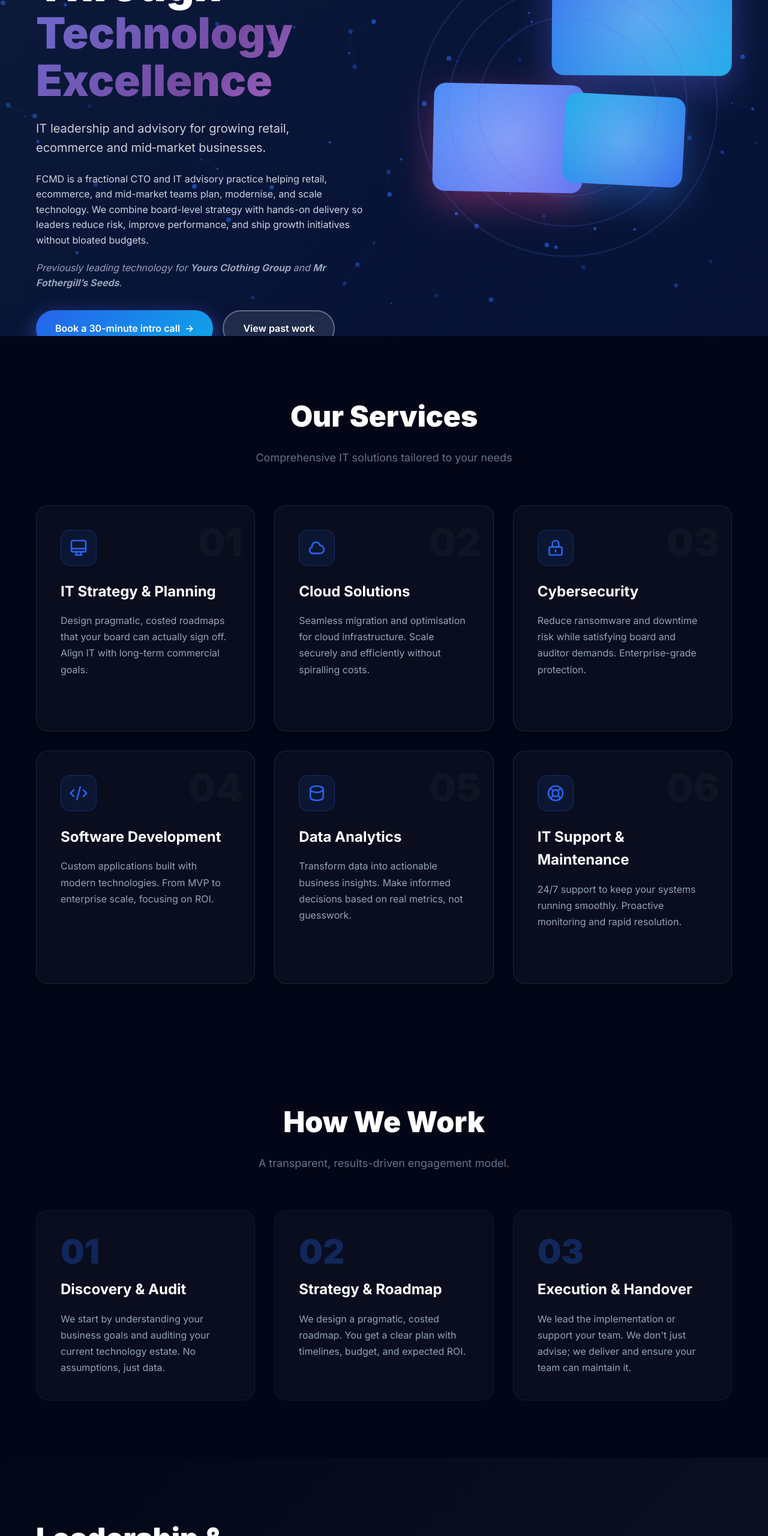
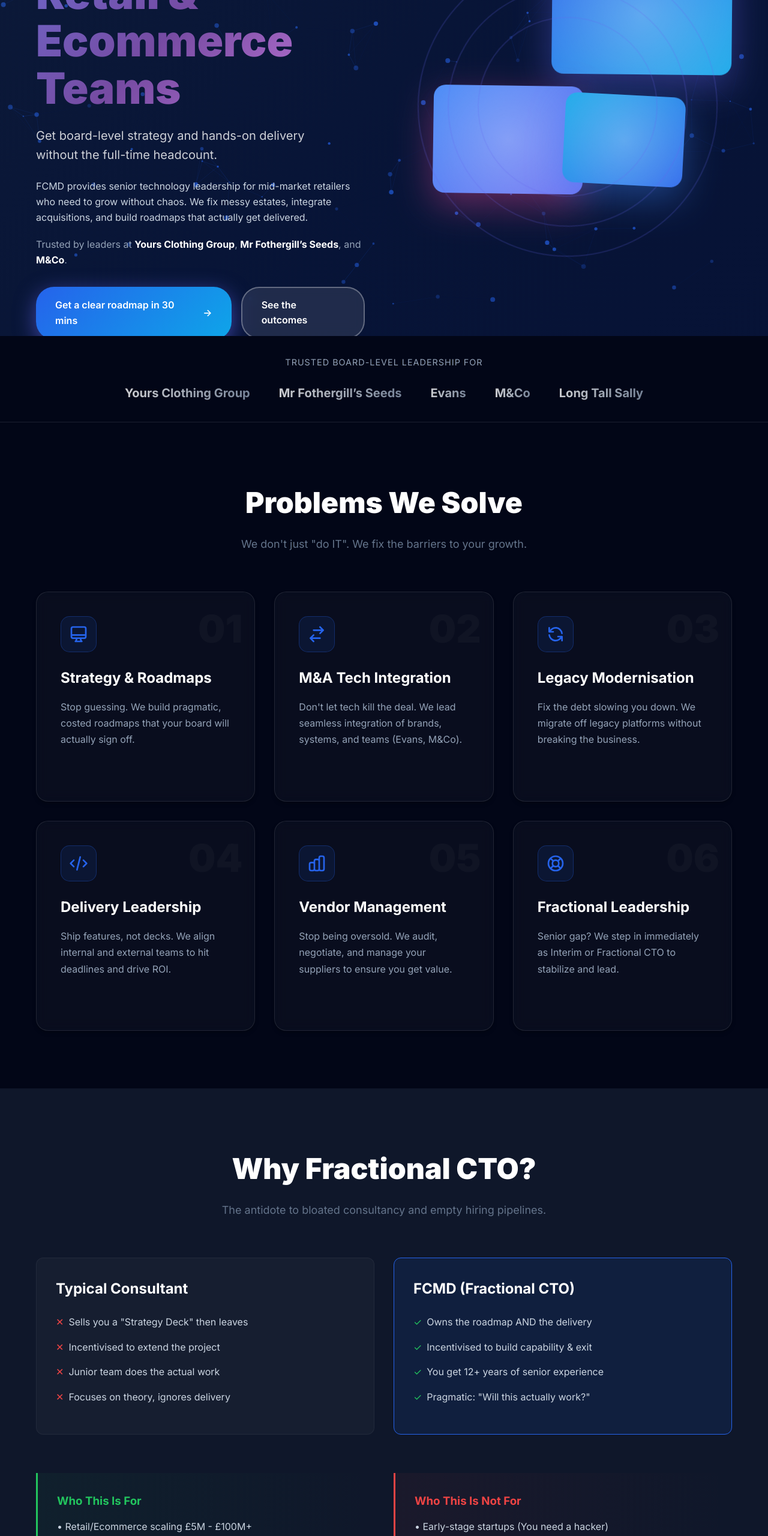
Before and after one commit to BarbaricBrush/FCMD, a plain HTML site: page index.html in a window 1280 px wide. Shown: the part 240-2800 px from the top of the page at 60% size. Drawn offline with Linux system fonts and the light colour scheme; files whose address does not match are found by name.

Commit message:
Enhance index.html content and structure based on feedback: sharpen hero, add track record, rewrite services, add fractional comparison, and update metrics

```diff
--- a/index.html
+++ b/index.html
@@ -156,24 +156,24 @@
         <div class="container">
             <div class="hero-content">
                 <h1 class="hero-title">
-                    Transforming Businesses Through
-                    <span class="gradient-text typing-effect">Technology Excellence</span>
+                    Fractional CTO Leadership for
+                    <span class="gradient-text typing-effect">Retail & Ecommerce Teams</span>
                 </h1>
                 <p class="hero-subtitle">
-                    IT leadership and advisory for growing retail, ecommerce and mid‑market businesses.
+                    Get board-level strategy and hands-on delivery without the full-time headcount.
                 </p>
                 <p class="hero-summary">
-                    FCMD is a fractional CTO and IT advisory practice helping retail, ecommerce, and mid-market teams plan, modernise, and scale technology. We combine board-level strategy with hands-on delivery so leaders reduce risk, improve performance, and ship growth initiatives without bloated budgets.
+                    FCMD provides senior technology leadership for mid-market retailers who need to grow without chaos. We fix messy estates, integrate acquisitions, and build roadmaps that actually get delivered.
                 </p>
-                <p class="hero-credibility" style="color: #94a3b8; margin-bottom: 2rem; font-style: italic;">
-                    Previously leading technology for <strong>Yours Clothing Group</strong> and <strong>Mr Fothergill’s Seeds</strong>.
+                <p class="hero-credibility" style="color: #94a3b8; margin-bottom: 2rem; font-weight: 500;">
+                    Trusted by leaders at <strong style="color: var(--white);">Yours Clothing Group</strong>, <strong style="color: var(--white);">Mr Fothergill’s Seeds</strong>, and <strong style="color: var(--white);">M&Co</strong>.
                 </p>
                 <div class="hero-buttons">
                     <a href="#contact" class="btn btn-primary pulse-effect">
-                        Book a 30-minute intro call
+                        Get a clear roadmap in 30 mins
                         <span class="btn-arrow">→</span>
                     </a>
-                    <a href="experience.html" class="btn btn-secondary">View past work</a>
+                    <a href="experience.html" class="btn btn-secondary">See the outcomes</a>
                 </div>
             </div>
             <div class="hero-visual">
@@ -195,10 +195,23 @@
         </div>
     </section>
 
+    <section class="track-record">
+        <div class="container">
+            <p class="track-record-title">Trusted Board-Level Leadership For</p>
+            <div class="client-list">
+                <span class="client-name">Yours Clothing Group</span>
+                <span class="client-name">Mr Fothergill’s Seeds</span>
+                <span class="client-name">Evans</span>
+                <span class="client-name">M&Co</span>
+                <span class="client-name">Long Tall Sally</span>
+            </div>
+        </div>
+    </section>
+
     <section id="services" class="services">
         <div class="container">
-            <h2 class="section-title">Our Services</h2>
-            <p class="section-subtitle">Comprehensive IT solutions tailored to your needs</p>
+            <h2 class="section-title">Problems We Solve</h2>
+            <p class="section-subtitle">We don't just "do IT". We fix the barriers to your growth.</p>
 
             <div class="services-grid">
                 <div class="service-card">
@@ -208,9 +221,9 @@
                             <path stroke-linecap="round" stroke-linejoin="round" stroke-width="2" d="M9.75 17L9 20l-1 1h8l-1-1-.75-3M3 13h18M5 17h14a2 2 0 002-2V5a2 2 0 00-2-2H5a2 2 0 00-2 2v10a2 2 0 002 2z" />
                         </svg>
                     </div>
-                    <h3>IT Strategy & Planning</h3>
-                    <p>Design pragmatic, costed roadmaps that your board can actually sign off. Align IT with long-term commercial goals.</p>
-                    <a href="#contact" class="service-link">Learn more →</a>
+                    <h3>Strategy & Roadmaps</h3>
+                    <p>Stop guessing. We build pragmatic, costed roadmaps that your board will actually sign off.</p>
+                    <a href="#contact" class="service-link">Get clarity →</a>
                     <div class="service-overlay"></div>
                 </div>
 
@@ -218,12 +231,12 @@
                     <div class="card-step">02</div>
                     <div class="service-icon">
                         <svg xmlns="http://www.w3.org/2000/svg" fill="none" viewBox="0 0 24 24" stroke="currentColor">
-                            <path stroke-linecap="round" stroke-linejoin="round" stroke-width="2" d="M3 15a4 4 0 004 4h9a5 5 0 10-.1-9.999 5.002 5.002 0 10-9.78 2.096A4.001 4.001 0 003 15z" />
+                            <path stroke-linecap="round" stroke-linejoin="round" stroke-width="2" d="M8 7h12m0 0l-4-4m4 4l-4 4m0 6H4m0 0l4 4m-4-4l4-4" />
                         </svg>
                     </div>
-                    <h3>Cloud Solutions</h3>
-                    <p>Seamless migration and optimisation for cloud infrastructure. Scale securely and efficiently without spiralling costs.</p>
-                    <a href="#contact" class="service-link">Learn more →</a>
+                    <h3>M&A Tech Integration</h3>
+                    <p>Don't let tech kill the deal. We lead seamless integration of brands, systems, and teams (Evans, M&Co).</p>
+                    <a href="#contact" class="service-link">Merge safely →</a>
                     <div class="service-overlay"></div>
                 </div>
 
@@ -231,12 +244,12 @@
                     <div class="card-step">03</div>
                     <div class="service-icon">
                         <svg xmlns="http://www.w3.org/2000/svg" fill="none" viewBox="0 0 24 24" stroke="currentColor">
-                            <path stroke-linecap="round" stroke-linejoin="round" stroke-width="2" d="M12 15v2m-6 4h12a2 2 0 002-2v-6a2 2 0 00-2-2H6a2 2 0 00-2 2v6a2 2 0 002 2zm10-10V7a4 4 0 00-8 0v4h8z" />
+                            <path stroke-linecap="round" stroke-linejoin="round" stroke-width="2" d="M4 4v5h.582m15.356 2A8.001 8.001 0 004.582 9m0 0H9m11 11v-5h-.581m0 0a8.003 8.003 0 01-15.357-2m15.357 2H15" />
                         </svg>
                     </div>
-                    <h3>Cybersecurity</h3>
-                    <p>Reduce ransomware and downtime risk while satisfying board and auditor demands. Enterprise-grade protection.</p>
-                    <a href="#contact" class="service-link">Learn more →</a>
+                    <h3>Legacy Modernisation</h3>
+                    <p>Fix the debt slowing you down. We migrate off legacy platforms without breaking the business.</p>
+                    <a href="#contact" class="service-link">Modernise now →</a>
                     <div class="service-overlay"></div>
                 </div>
 
@@ -247,9 +260,9 @@
                             <path stroke-linecap="round" stroke-linejoin="round" stroke-width="2" d="M10 20l4-16m4 4l4 4-4 4M6 16l-4-4 4-4" />
                         </svg>
                     </div>
-                    <h3>Software Development</h3>
-                    <p>Custom applications built with modern technologies. From MVP to enterprise scale, focusing on ROI.</p>
-                    <a href="#contact" class="service-link">Learn more →</a>
+                    <h3>Delivery Leadership</h3>
+                    <p>Ship features, not decks. We align internal and external teams to hit deadlines and drive ROI.</p>
+                    <a href="#contact" class="service-link">Start shipping →</a>
                     <div class="service-overlay"></div>
                 </div>
 
@@ -257,12 +270,12 @@
                     <div class="card-step">05</div>
                     <div class="service-icon">
                         <svg xmlns="http://www.w3.org/2000/svg" fill="none" viewBox="0 0 24 24" stroke="currentColor">
-                            <path stroke-linecap="round" stroke-linejoin="round" stroke-width="2" d="M4 7v10c0 2.21 3.582 4 8 4s8-1.79 8-4V7M4 7c0 2.21 3.582 4 8 4s8-1.79 8-4M4 7c0-2.21 3.582-4 8-4s8 1.79 8 4" />
+                            <path stroke-linecap="round" stroke-linejoin="round" stroke-width="2" d="M9 19v-6a2 2 0 00-2-2H5a2 2 0 00-2 2v6a2 2 0 002 2h2a2 2 0 002-2zm0 0V9a2 2 0 012-2h2a2 2 0 012 2v10m-6 0a2 2 0 002 2h2a2 2 0 002-2m0 0V5a2 2 0 012-2h2a2 2 0 012 2v14a2 2 0 01-2 2h-2a2 2 0 01-2-2z" />
                         </svg>
                     </div>
-                    <h3>Data Analytics</h3>
-                    <p>Transform data into actionable business insights. Make informed decisions based on real metrics, not guesswork.</p>
-                    <a href="#contact" class="service-link">Learn more →</a>
+                    <h3>Vendor Management</h3>
+                    <p>Stop being oversold. We audit, negotiate, and manage your suppliers to ensure you get value.</p>
+                    <a href="#contact" class="service-link">Audit vendors →</a>
                     <div class="service-overlay"></div>
                 </div>
 
@@ -273,10 +286,56 @@
                             <path stroke-linecap="round" stroke-linejoin="round" stroke-width="2" d="M18.364 5.636l-3.536 3.536m0 5.656l3.536 3.536M9.172 9.172L5.636 5.636m3.536 9.192l-3.536 3.536M21 12a9 9 0 11-18 0 9 9 0 0118 0zm-5 0a4 4 0 11-8 0 4 4 0 018 0z" />
                         </svg>
                     </div>
-                    <h3>IT Support & Maintenance</h3>
-                    <p>24/7 support to keep your systems running smoothly. Proactive monitoring and rapid resolution.</p>
-                    <a href="#contact" class="service-link">Learn more →</a>
+                    <h3>Fractional Leadership</h3>
+                    <p>Senior gap? We step in immediately as Interim or Fractional CTO to stabilize and lead.</p>
+                    <a href="#contact" class="service-link">Hire leadership →</a>
                     <div class="service-overlay"></div>
+                </div>
+            </div>
+        </div>
+    </section>
+
+    <section class="comparison-section">
+        <div class="container">
+            <h2 class="section-title">Why Fractional CTO?</h2>
+            <p class="section-subtitle">The antidote to bloated consultancy and empty hiring pipelines.</p>
+            <div class="comparison-grid">
+                <div class="comparison-card">
+                    <h3 class="comparison-header">Typical Consultant</h3>
+                    <ul class="comparison-list" style="list-style: none; padding: 0;">
+                        <li><span class="cross-icon">✕</span> Sells you a "Strategy Deck" then leaves</li>
+                        <li><span class="cross-icon">✕</span> Incentivised to extend the project</li>
+                        <li><span class="cross-icon">✕</span> Junior team does the actual work</li>
+                        <li><span class="cross-icon">✕</span> Focuses on theory, ignores delivery</li>
+                    </ul>
+                </div>
+                <div class="comparison-card highlight">
+                    <h3 class="comparison-header">FCMD (Fractional CTO)</h3>
+                    <ul class="comparison-list" style="list-style: none; padding: 0;">
+                        <li><span class="check-icon">✓</span> Owns the roadmap AND the delivery</li>
+                        <li><span class="check-icon">✓</span> Incentivised to build capability & exit</li>
+                        <li><span class="check-icon">✓</span> You get 12+ years of senior experience</li>
+                        <li><span class="check-icon">✓</span> Pragmatic: "Will this actually work?"</li>
+                    </ul>
+                </div>
+            </div>
+
+            <div class="ideal-grid" style="margin-top: 4rem;">
+                <div class="ideal-card yes">
+                    <h3 style="color: #22c55e; margin-bottom: 1rem;">Who This Is For</h3>
+                    <ul style="list-style: none; padding: 0; color: #cbd5e1;">
+                        <li style="margin-bottom: 0.5rem;">• Retail/Ecommerce scaling £5M - £100M+</li>
+                        <li style="margin-bottom: 0.5rem;">• Dealing with M&A or messy legacy estates</li>
+                        <li style="margin-bottom: 0.5rem;">• Board demands growth, IT says "we can't"</li>
+                    </ul>
+                </div>
+                <div class="ideal-card no">
+                    <h3 style="color: #ef4444; margin-bottom: 1rem;">Who This Is Not For</h3>
+                    <ul style="list-style: none; padding: 0; color: #cbd5e1;">
+                        <li style="margin-bottom: 0.5rem;">• Early-stage startups (You need a hacker)</li>
+                        <li style="margin-bottom: 0.5rem;">• Organisations who want "yes men"</li>
+                        <li style="margin-bottom: 0.5rem;">• "Body shopping" for cheap dev hours</li>
+                    </ul>
                 </div>
             </div>
         </div>
@@ -311,26 +370,22 @@
         <div class="container">
             <div class="about-content">
                 <div class="about-text">
-                    <h2 class="section-title">Leadership & Expertise</h2>
+                    <h2 class="section-title">About Farrell McDowall</h2>
+                    <p class="section-subtitle" style="text-align: left; margin-bottom: 1.5rem;">The pragmatic antidote to big consultancy.</p>
                     <p class="about-description">
-                        Led by <strong>Farrell McDowall</strong>, FCMD provides pragmatic, costed roadmaps that your board can actually sign off. We specialize in:
+                        I don't sell decks. I sell outcomes. My approach is built on 12+ years of delivery in high-pressure retail environments, not theoretical frameworks.
                     </p>
-                    <ul style="list-style: none; padding: 0; margin-bottom: 2rem; color: #cbd5e1;">
-                        <li style="margin-bottom: 0.8rem;">✓ <strong>Retail & Ecommerce Specialisation:</strong> Deep expertise in high-volume trading environments.</li>
-                        <li style="margin-bottom: 0.8rem;">✓ <strong>M&A & Brand Integration:</strong> Seamlessly merging tech stacks and teams.</li>
-                        <li style="margin-bottom: 0.8rem;">✓ <strong>Turnaround & Modernisation:</strong> Revitalising legacy systems in mid-market businesses.</li>
-                    </ul>
-                    <p class="about-description" style="margin-bottom: 1rem;">
-                        <strong>Proven Outcomes:</strong>
+                    <p class="about-description">
+                        <strong>How I Work:</strong> I embed with your team, cut through the noise, and focus relentlessly on value. I speak "board" and "engineer" fluently, bridging the gap that kills most projects.
                     </p>
-                    <ul style="list-style: none; padding: 0; margin-bottom: 2rem; color: #cbd5e1;">
-                        <li style="margin-bottom: 0.8rem;">• Scaled <strong>Yours Clothing Group</strong> from £2M to £170M+ through ecommerce, infrastructure, and data-driven decision making.</li>
-                        <li style="margin-bottom: 0.8rem;">• Modernised <strong>Mr Fothergill’s Seeds</strong> core systems and operations to support growth and resilience.</li>
-                    </ul>
+                    <p class="about-description" style="margin-bottom: 2rem;">
+                        <strong style="color: var(--secondary-color);">What I Refuse To Do:</strong> Use jargon to hide complexity, extend projects indefinitely, or recommend technology you don't need.
+                    </p>
+
                     <div class="features">
                         <div class="feature">
-                            <div class="feature-number" data-target="15">0</div>
-                            <div class="feature-text">Years Experience</div>
+                            <div class="feature-number" data-target="12">0</div>
+                            <div class="feature-text">Years Leadership</div>
                         </div>
                         <div class="feature-divider"></div>
                         <div class="feature">
@@ -349,15 +404,15 @@
                         <div class="card-icon">
                             <svg xmlns="http://www.w3.org/2000/svg" fill="none" viewBox="0 0 24 24" stroke="currentColor"><path stroke-linecap="round" stroke-linejoin="round" stroke-width="2" d="M13 7h8m0 0v8m0-8l-8 8-4-4-6 6" /></svg>
                         </div>
-                        <h4>Strategic Growth</h4>
-                        <p>Proven track record of scaling startups to enterprise-level organizations.</p>
+                        <h4>Scale-up Specialist</h4>
+                        <p>Proven track record of scaling startups to enterprise-level organizations (£2M to £170M+).</p>
                     </div>
                     <div class="highlight-card">
                         <div class="card-icon">
                             <svg xmlns="http://www.w3.org/2000/svg" fill="none" viewBox="0 0 24 24" stroke="currentColor"><path stroke-linecap="round" stroke-linejoin="round" stroke-width="2" d="M17 20h5v-2a3 3 0 00-5.356-1.857M17 20H7m10 0v-2c0-.656-.126-1.283-.356-1.857M7 20H2v-2a3 3 0 015.356-1.857M7 20v-2c0-.656.126-1.283.356-1.857m0 0a5.002 5.002 0 019.288 0M15 7a3 3 0 11-6 0 3 3 0 016 0zm6 3a2 2 0 11-4 0 2 2 0 014 0zM7 10a2 2 0 11-4 0 2 2 0 014 0z" /></svg>
                         </div>
                         <h4>M&A Integration</h4>
-                        <p>Expertise in seamless technology onboarding for major brand acquisitions.</p>
+                        <p>Seamlessly onboarding major brands (Evans, M&Co) into existing ecosystems.</p>
                     </div>
                     <div class="highlight-card">
                         <div class="card-icon">
@@ -385,16 +440,16 @@
 
             <div class="faq-grid">
                 <div class="highlight-card faq-item">
-                    <h4>What does a fractional CTO do?</h4>
-                    <p>A fractional CTO sets technology strategy, aligns delivery, and manages vendors part time so you get senior oversight without a full-time hire.</p>
+                    <h4>Will you actually get your hands dirty?</h4>
+                    <p>Yes. I don't just write strategy decks. I review code, configure infrastructure, negotiate with vendors, and lead teams from the front. I am a builder who understands business.</p>
                 </div>
                 <div class="highlight-card faq-item">
-                    <h4>Which industries does FCMD specialise in?</h4>
-                    <p>FCMD focuses on retail, ecommerce, and mid-market teams, especially multi-brand operators that need reliable systems, data clarity, and growth-ready infrastructure.</p>
+                    <h4>How do I avoid consultant dependency?</h4>
+                    <p>My goal is to make myself obsolete. I build processes, documentation, and team capability so you can run without me. I don't camp on your payroll.</p>
                 </div>
                 <div class="highlight-card faq-item">
-                    <h4>How do engagements start?</h4>
-                    <p>We start with a short discovery call and a light audit, then deliver a costed roadmap with priorities, timelines, and ROI options. FCMD can lead delivery or partner with your internal team.</p>
+                    <h4>What happens after the roadmap?</h4>
+                    <p>You choose. I can lead the delivery as your Fractional CTO, oversight your existing team, or help you hire permanent leadership to execute the plan.</p>
                 </div>
             </div>
         </div>
@@ -419,7 +474,7 @@
                     <div class="form-group">
                         <textarea placeholder="Tell us about your project" rows="5" required></textarea>
                     </div>
-                    <button type="submit" class="btn btn-primary">Send Message</button>
+                    <button type="submit" class="btn btn-primary">Get Your Roadmap</button>
                     <p style="color: #64748b; font-size: 0.9rem; margin-top: 1rem; text-align: center;">
                         No spam, no junior sales calls – you’ll speak directly with Farrell.
                     </p>
--- a/styles.css
+++ b/styles.css
@@ -1516,3 +1516,115 @@
         text-align: center;
     }
 }
+
+/* Track Record Section */
+.track-record {
+    padding: 2rem 0;
+    background: var(--dark-bg);
+    border-bottom: 1px solid rgba(255, 255, 255, 0.1);
+    text-align: center;
+}
+
+.track-record-title {
+    color: #94a3b8;
+    font-size: 0.9rem;
+    text-transform: uppercase;
+    letter-spacing: 1px;
+    margin-bottom: 1.5rem;
+}
+
+.client-list {
+    display: flex;
+    justify-content: center;
+    align-items: center;
+    gap: 3rem;
+    flex-wrap: wrap;
+    opacity: 0.8;
+}
+
+.client-name {
+    font-size: 1.25rem;
+    font-weight: 700;
+    color: var(--white);
+    /* Gradient text effect for clients */
+    background: linear-gradient(to right, #fff, #94a3b8);
+    -webkit-background-clip: text;
+    -webkit-text-fill-color: transparent;
+}
+
+/* Comparison Section */
+.comparison-section {
+    padding: 6rem 0;
+    background: #0f172a; /* Slightly lighter than dark-bg */
+}
+
+.comparison-grid {
+    display: grid;
+    grid-template-columns: 1fr 1fr;
+    gap: 2rem;
+    margin-top: 3rem;
+}
+
+.comparison-card {
+    background: rgba(255, 255, 255, 0.03);
+    padding: 2rem;
+    border-radius: 12px;
+    border: 1px solid rgba(255, 255, 255, 0.05);
+}
+
+.comparison-card.highlight {
+    background: rgba(37, 99, 235, 0.1);
+    border: 1px solid var(--primary-color);
+}
+
+.comparison-header {
+    font-size: 1.5rem;
+    font-weight: 700;
+    margin-bottom: 1.5rem;
+    color: var(--white);
+}
+
+.comparison-list li {
+    margin-bottom: 1rem;
+    display: flex;
+    align-items: flex-start;
+    gap: 0.5rem;
+    color: #cbd5e1;
+}
+
+.check-icon { color: #22c55e; }
+.cross-icon { color: #ef4444; }
+
+/* Ideal Client Section */
+.ideal-client {
+    padding: 4rem 0;
+    background: var(--dark-bg);
+    border-top: 1px solid rgba(255, 255, 255, 0.05);
+}
+
+.ideal-grid {
+    display: grid;
+    grid-template-columns: repeat(auto-fit, minmax(300px, 1fr));
+    gap: 2rem;
+}
+
+.ideal-card {
+    padding: 2rem;
+    border-left: 3px solid;
+}
+
+.ideal-card.yes {
+    border-color: #22c55e;
+    background: linear-gradient(90deg, rgba(34, 197, 94, 0.05), transparent);
+}
+
+.ideal-card.no {
+    border-color: #ef4444;
+    background: linear-gradient(90deg, rgba(239, 68, 68, 0.05), transparent);
+}
+
+@media (max-width: 768px) {
+    .comparison-grid {
+        grid-template-columns: 1fr;
+    }
+}
```
